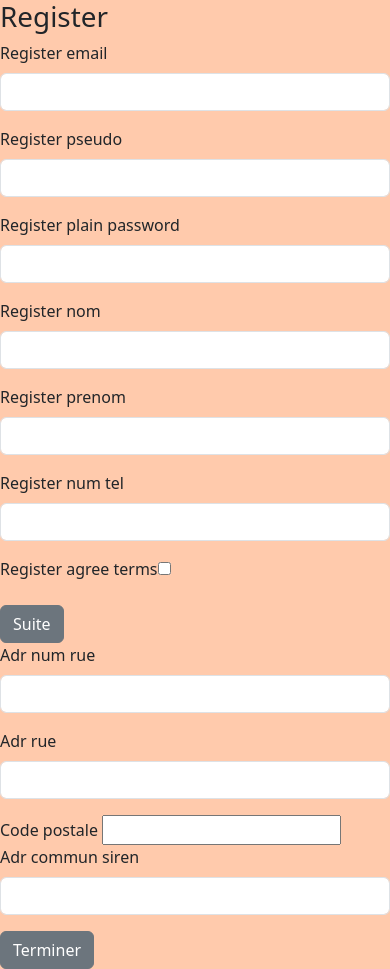
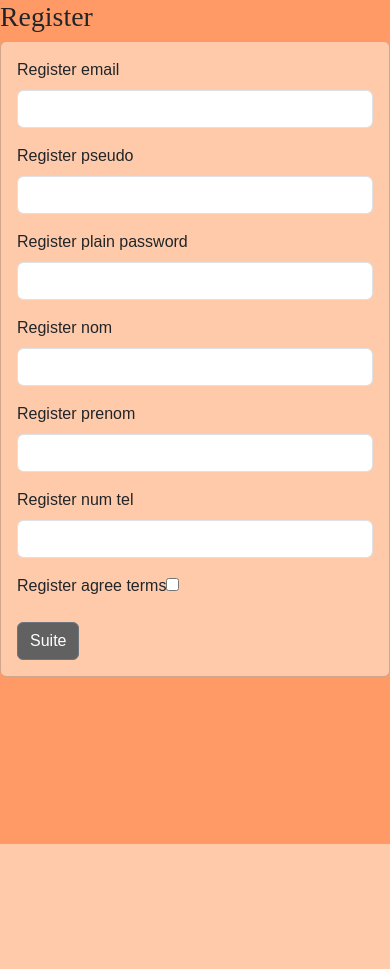
Before and after one commit to ColisChimere/ColiChimereApp, a Symfony app: template templates/registration/register.html.twig in a window 390 px wide. After the commit the page ends 844 px from the top, so only its background shows below. Run offline with Twig, Linux system fonts and the light colour scheme; the template is opened without the code that fills it, so the values that code supplies are empty; form fields are guessed from the names that the template uses; some libraries are stand-ins or nearby versions.

Commit message:
register visuel

```diff
--- a/public/CSS/Style.css
+++ b/public/CSS/Style.css
@@ -1,3 +1,145 @@
+
+/*----------Style Prime----------*/
+body {
+    font-family: 'Andika', sans-serif;
+}
+
+h1, title {
+    font-family: 'Roboto Slab', serif;
+}
+
+h2, h3, h4, h5, h6 {
+    font-family: 'Poppins', sans-serif;
+}
+
+/*----------Contenue des (base.html)->page----------*/
+.content-wrapper {
+    min-height: calc(100vh - 70px - 120px); /* Adjust 100vh est la hauteur totale de la fenêtre du navigateur, tu dois soustraire la hauteur de ton nav et de ton footer pour que ton .content-wrapper utilise l'espace restant. */
+    display: flex;
+    flex-direction: column;
+    justify-content: center; /* Cela va centrer le contenu verticalement */
+    align-items: center; /* Cela va centrer le contenu horizontalement */
+}
+
 .bg-custom-login {
-    background-color: #FFCAAC; /* Utilise la couleur que tu souhaites ici */
+    background-color: #ffffff; /* Utilise la couleur que tu souhaites ici */
 }
+
+/*----------Logo----------*/
+.logo-container {
+    position: absolute;
+    top: -90px; /* Ajuste cette valeur pour positionner verticalement */
+    left: 50px; /* Ajuste cette valeur pour positionner horizontalement */
+    z-index: 10; /* Assure que le logo soit au-dessus de la barre de navigation */
+}
+
+/*----------Navebar----------*/
+.navbar {
+    background-color: #00eeff; /* Utilise la couleur que tu souhaites ici */
+    margin-top: 80px; /* Ajuste cette valeur pour descendre la barre de navigation */
+    border-radius: 10px; /* Ajuste cette valeur pour arrondir les bords */
+    width: 95%; /* Ajuste la largeur de la barre de navigation */
+    margin-left: auto; /* Centre la barre de navigation horizontalement */
+    margin-right: auto; /* Centre la barre de navigation horizontalement */
+}
+
+.nav-item {
+    margin-right: 20px; /* Ajuste cette valeur pour augmenter l'espace */
+}
+
+/*----------FOOTER----------*/
+footer {
+    position: absolute;
+    bottom: 0;
+    width: 100%;
+}
+
+/*----------COLORS------------*/
+.bg-color-white{
+    background-color: #FEFAEE;
+}
+.bg-color-white-op-50{
+    background-color: #fefaee80;
+}
+.bg-color-orange-1{
+    background-color: #FFCD9E;
+}
+.bg-color-orange-2{
+    background-color: #FF9A67;
+}
+.bg-color-brond{
+    background-color: #A5764B;
+}
+.bg-color-blue-gray{
+    background-color: #81738F;
+}
+.bg-color-gray{
+    background-color: #616161;
+}
+.color-white{
+    color: #FEFAEE;
+}
+.color-orange-1{
+    color: #FFCD9E;
+}
+.color-orange-2{
+    color: #FF9A67;
+}
+.color-brond{
+    color: #A5764B;
+}
+.color-blue-gray{
+    color: #81738F;
+}
+.color-gray{
+    color: #616161;
+}
+
+
+
+
+/*----------V-Portable----------*/
+/* CSS pour les écrans de taille portable */
+@media (max-width: 1100px) {
+    .logo-container {
+        position: absolute; /* On utilise position absolute pour le placer précisément */
+        left: 50%; /* Commence à 50% du parent sur la gauche */
+        top: 50px; /* Position verticale, à ajuster selon le besoin */
+        transform: translateX(-50%); /* Décale le logo de 50% de sa largeur vers la gauche pour le centrer */
+        margin: 0; /* Retire les marges par défaut */
+    }
+
+    .logo-container img {
+        display: block; /* Rend l'image en bloc pour permettre le centrage avec margin */
+        max-width: 100%; /* Permet à l'image d'être responsive et de s'adapter à la largeur du container */
+        height: auto; /* Garde le ratio de l'image */
+    }
+
+    .navbar {
+        background-color: #ff0000; /* Couleur de fond de la barre de navigation */
+        padding-top: 10px; /* Ajoute un padding en haut pour éviter que le texte de la navbar chevauche le logo. Ajuste en fonction de la taille du logo */
+        position: relative; /* S'assure que la navbar reste bien en place */
+    }
+}
+
+@media (max-width: 990px) {
+    .logo-container {
+        position: absolute; /* On utilise position absolute pour le placer précisément */
+        left: 50%; /* Commence à 50% du parent sur la gauche */
+        top: 80px; /* Position verticale, à ajuster selon le besoin */
+        transform: translateX(-50%); /* Décale le logo de 50% de sa largeur vers la gauche pour le centrer */
+        margin: 0; /* Retire les marges par défaut */
+    }
+
+    .logo-container img {
+        display: block; /* Rend l'image en bloc pour permettre le centrage avec margin */
+        max-width: 100%; /* Permet à l'image d'être responsive et de s'adapter à la largeur du container */
+        height: auto; /* Garde le ratio de l'image */
+    }
+
+    .navbar {
+        background-color: #00ff15; /* Couleur de fond de la barre de navigation */
+        padding-top: 60px; /* Ajoute un padding en haut pour éviter que le texte de la navbar chevauche le logo. Ajuste en fonction de la taille du logo */
+        position: relative; /* S'assure que la navbar reste bien en place */
+    }
+}
--- a/templates/base.html.twig
+++ b/templates/base.html.twig
@@ -12,7 +12,7 @@
     {% endblock %}
 
 </head>
-<body class="bg-custom-login">
+<body class="bg-color-orange-2">
     {% block body %}
     {% endblock %}
 </body>
--- a/templates/registration/register.html.twig
+++ b/templates/registration/register.html.twig
@@ -9,6 +9,7 @@
 {% block body %}
     <h1>Register</h1>
 
+    <div class="card bg-color-white-op-50 p-3 center">
         {{ form_errors(form) }}
 
         {{ form_start(form) }}
@@ -22,16 +23,18 @@
                 {{ form_row(form.Register.prenom, {'attr': {'class':'form-control'}}) }}
                 {{ form_row(form.Register.numTel, {'attr': {'class':'form-control'}}) }}
                 {{ form_row(form.Register.agreeTerms) }}
-            <button type="button" class="btn btn-secondary">Suite</button>
+                <button type="button" class="btn btn-secondary bg-color-gray mx-auto">Suite</button>
             </div>
-        <div class="form_p2 hide">
+            <div class="form_p2 d-none">
                 {{form_row(form.adr.numRue, {'attr': {'class':'form-control'}})}}
                 {{form_row(form.adr.rue, {'attr': {'class':'form-control'}})}}
                 <label for="codePostale">Code postale</label>
                 <input type="number" name="codePostale" id="codePostaleForm">
                 {{form_row(form.adr.communSIREN, {'attr': {'class':'form-control'}})}}
-            <button type="button" class="btn btn-secondary">Terminer</button>
+                <button type="button" class="btn bg-color-gray btn-secondary">Terminer</button>
             </div>
         {{ form_end(form) }}
 
+    </div>
+
 {% endblock %}
```
Lines whose indentation alone changed are shown as unchanged.
